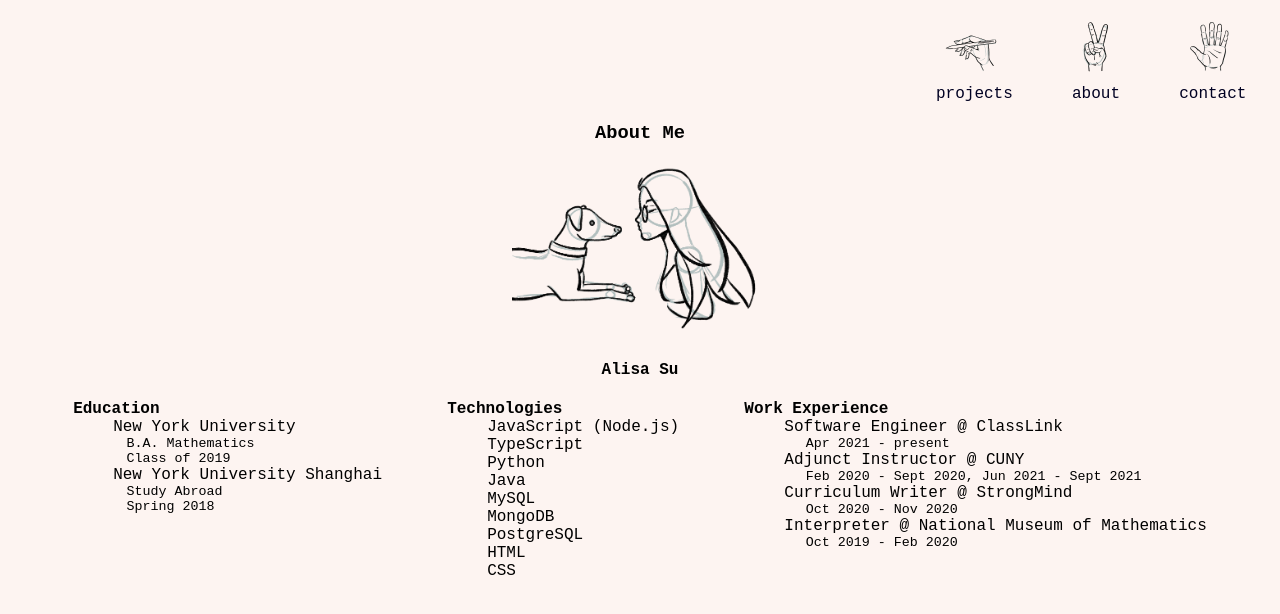
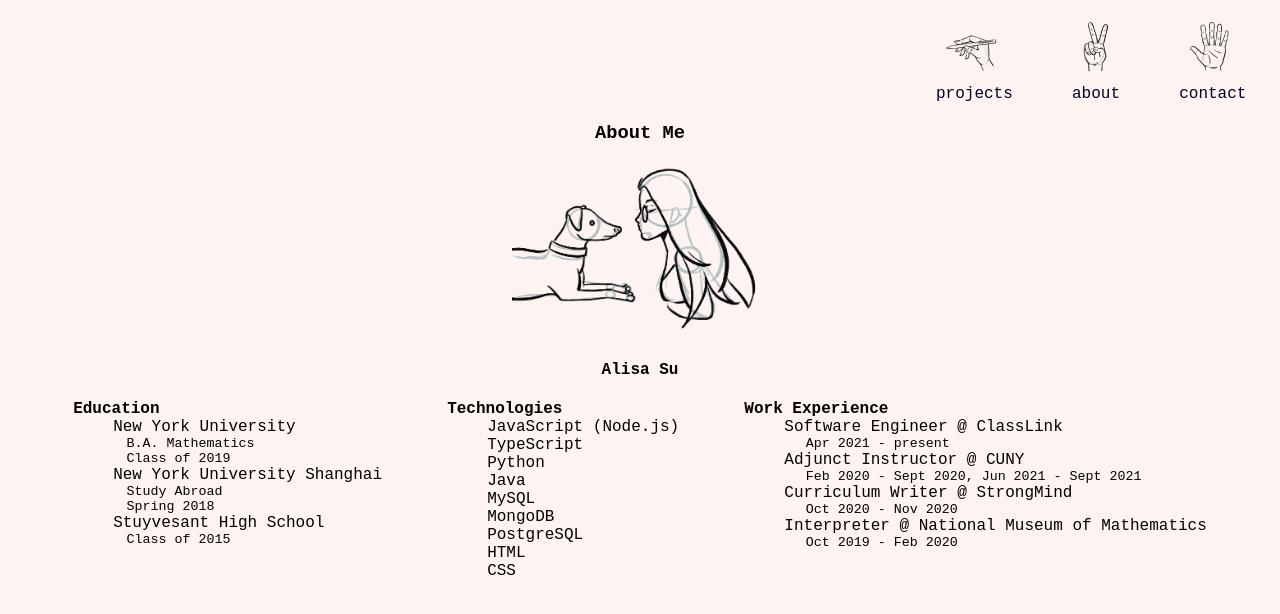
Before and after one commit to alisasu/alisasu.github.io, a React (Create React App) app: page /about in a window 1280 px wide. Shown: the top 614 px of the page. Built offline with nearby package versions, Linux system fonts and the light colour scheme; a web font is replaced by a local one.

Commit message:
style: somewhat embarrassing but added my hs

```diff
--- a/src/views/About.js
+++ b/src/views/About.js
@@ -19,6 +19,10 @@ const About = props => {
                 New York University Shanghai
                 <small>&emsp;Study Abroad</small>
                 <small>&emsp;Spring 2018</small>
+              </li>
+              <li>
+                Stuyvesant High School
+                <small>&emsp;Class of 2015</small>
               </li>
             </ul>
           </li>
```
